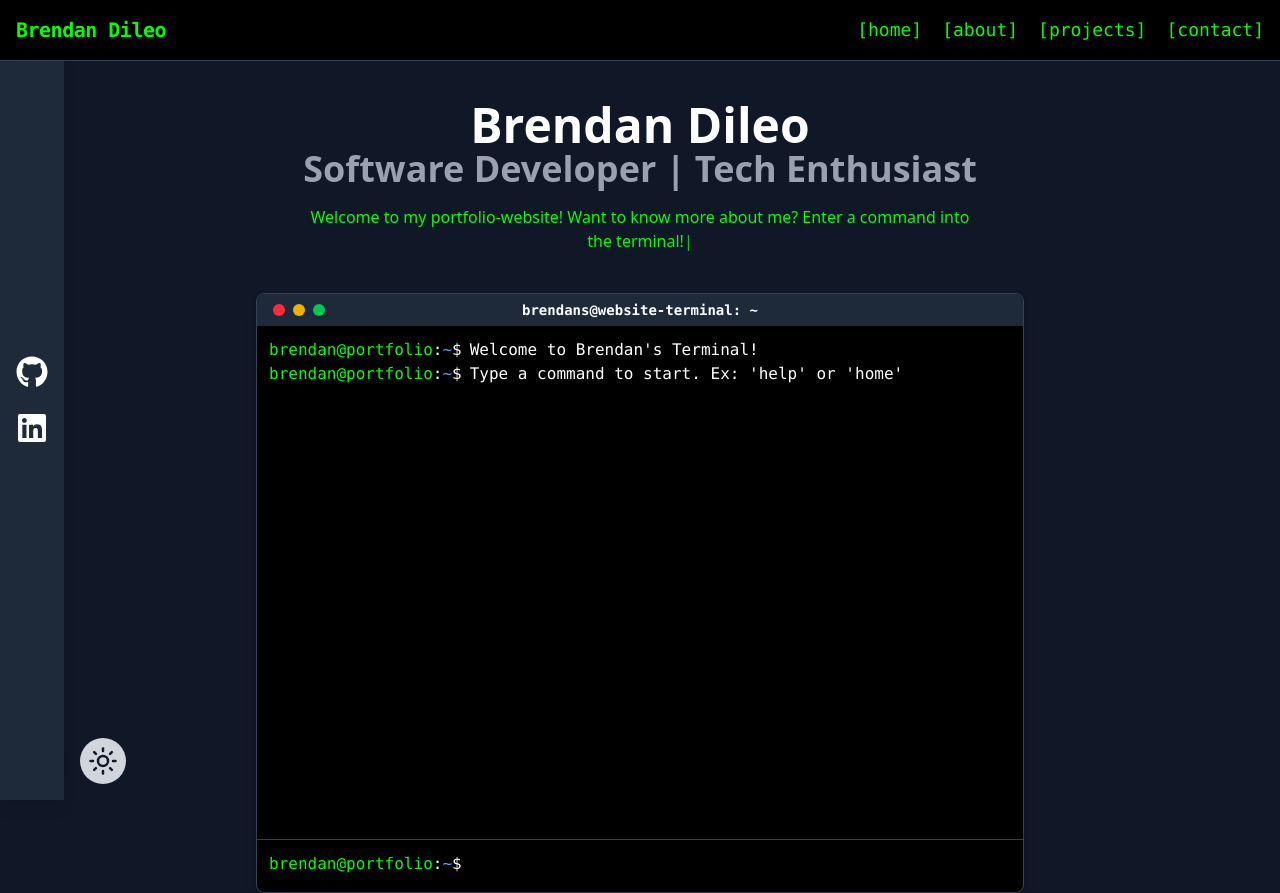
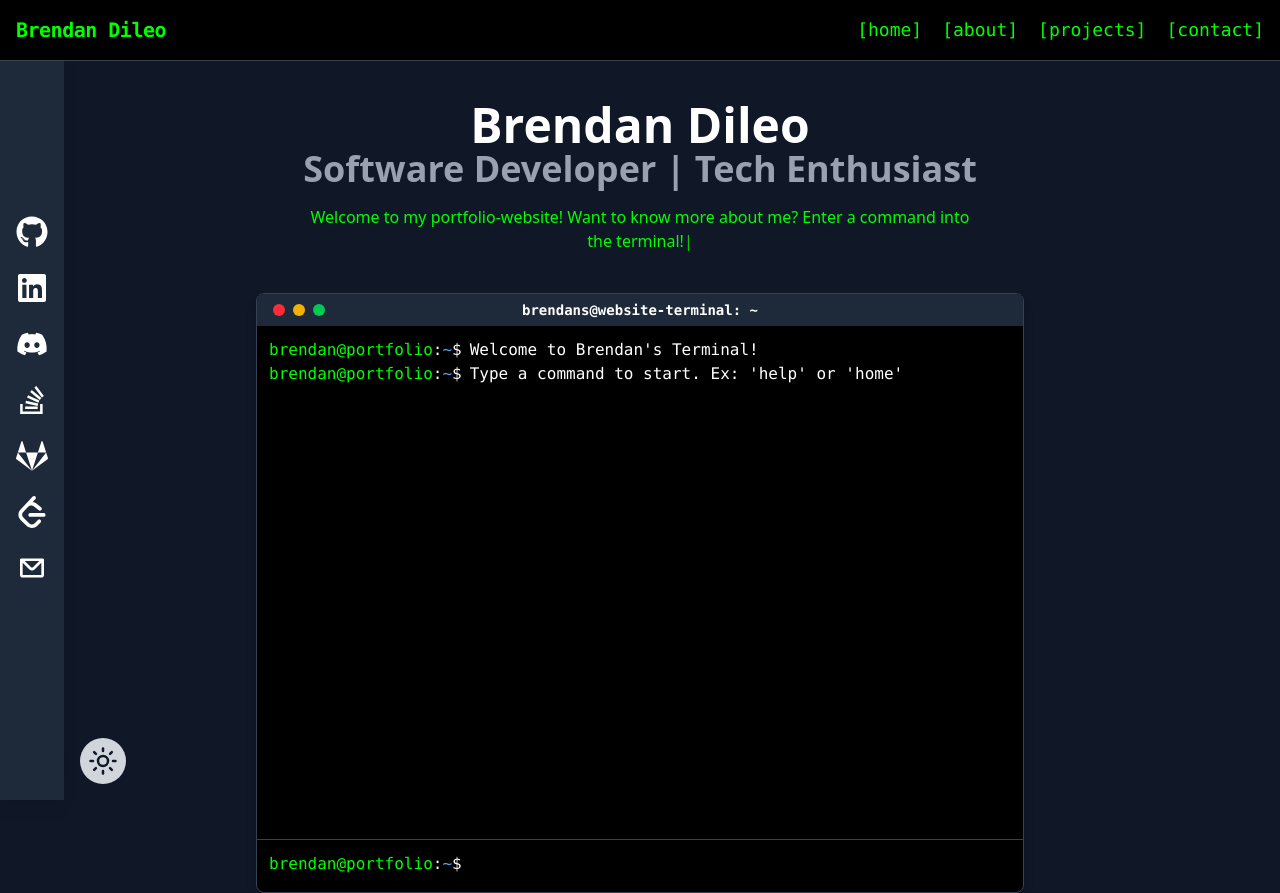
Before and after one commit to brendanddev/brendans-website, a React (Vite) app: page / in a window 1280 px wide. Built offline with nearby package versions, Linux system fonts and the light colour scheme.

Commit message:
Commit #64 (Issue) - Finishing Sidebar Icon Links, Mail does not work

```diff
--- a/src/components/Sidebar.jsx
+++ b/src/components/Sidebar.jsx
@@ -20,13 +20,39 @@ const Sidebar = () => {
         >
             <ul className="space-y-6">
                 <li>
-                    <a href="https://github.com/" aria-label="GitHub" target="_blank" rel="noreferrer">
+                    <a href="https://github.com/brendanddev" aria-label="GitHub" target="_blank" rel="noreferrer">
                         <FaGithub className="w-8 h-8 text-white hover:text-[#00ff00] transition duration-300 hover:-translate-y-2 hover:text-[#00ff00]" />
                     </a>
                 </li>
                 <li>
-                    <a href="https://www.linkedin.com/in/" aria-label="LinkedIn" target="_blank" rel="noreferrer">
+                    <a href="https://www.linkedin.com/in/brendan-dileo-bb39b4328/" aria-label="LinkedIn" target="_blank" rel="noreferrer">
                         <FaLinkedin className="w-8 h-8 text-white hover:text-[#00ff00] transition duration-300 hover:-translate-y-2 hover:text-[#00ff00]" />
+                    </a>
+                </li>
+                {/* .drendos */}
+                <li>
+                    <a href="" aria-label="Discord" target="_blank" rel="noreferrer">
+                        <FaDiscord className="w-8 h-8 text-white hover:text-[#00ff00] transition duration-300 hover:-translate-y-2 hover:text-[#00ff00]" />
+                    </a>
+                </li>
+                <li>
+                    <a href="https://stackoverflow.com/users/24895390/brendan-d" aria-label="StackOverflow" rel="noreferrer">
+                        <FaStackOverflow className="w-8 h-8 text-white hover:text-[#00ff00] transition duration-300 hover:-translate-y-2 hover:text-[#00ff00]" />
+                    </a>
+                </li>
+                <li>
+                    <a href="https://gitlab.com/brendandileo" aria-label="Gitlab" rel="noreferrer">
+                        <FaGitlab className="w-8 h-8 text-white hover:text-[#00ff00] transition duration-300 hover:-translate-y-2 hover:text-[#00ff00]" />
+                    </a>
+                </li>
+                <li>
+                    <a href="https://leetcode.com/u/devbrendandileo/" aria-lable="Leetcode" rel="noreferrer">
+                        <SiLeetcode className="w-8 h-8 text-white hover:text-[#00ff00] transition duration-300 hover:-translate-y-2 hover:text-[#00ff00]" />
+                    </a>
+                </li>
+                <li>
+                    <a href="brendan.dileo@mohawkcollege.ca" aria-label="Email" rel="noreferrer">
+                        <CgMail className="w-8 h-8 text-white hover:text-[#00ff00] transition duration-300 hover:-translate-y-2 hover:text-[#00ff00]" />
                     </a>
                 </li>
             </ul>
```
